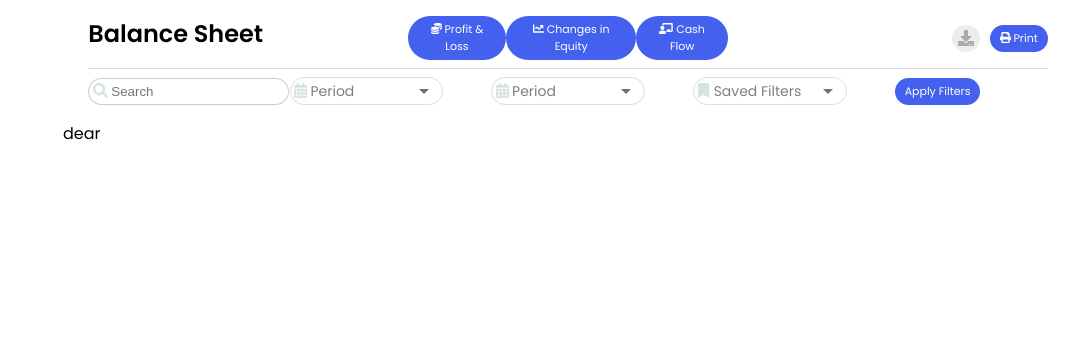
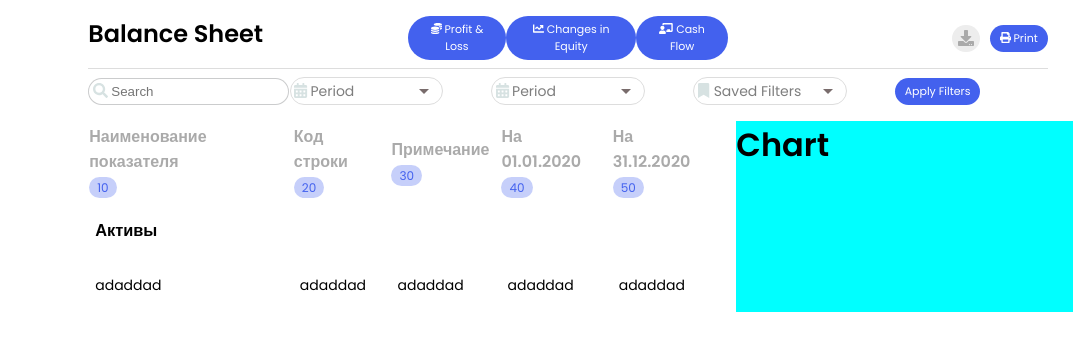
Before and after one commit to ulugbek-code/bspace, a Vue app: page /balanceSheet in a window 1280 px wide. Shown: the top 350 px of the page, without its empty margins (207-1280 px from the left). Built offline with nearby package versions, Linux system fonts and the light colour scheme.

Commit message:
creating sheet table

```diff
--- /dev/null
+++ b/src/components/balanceSheet/SheetChart.vue
@@ -0,0 +1,12 @@
+<template>
+  <div class="box-chart">
+    <h1>Chart</h1>
+  </div>
+</template>
+
+<style scoped>
+.box-chart {
+  flex: 1;
+  background: aqua;
+}
+</style>
--- /dev/null
+++ b/src/components/balanceSheet/SheetTable.vue
@@ -0,0 +1,72 @@
+<template>
+  <div class="box-table">
+    <table>
+      <tr>
+        <th>
+          Наименование показателя<br />
+          <span>10</span>
+        </th>
+        <th>
+          Код строки<br />
+          <span>20</span>
+        </th>
+        <th>
+          Примечание<br />
+          <span>30</span>
+        </th>
+        <th>
+          На 01.01.2020<br />
+          <span>40</span>
+        </th>
+        <th>
+          На 31.12.2020<br />
+          <span>50</span>
+        </th>
+      </tr>
+      <tr>
+        <td><h3>Активы</h3></td>
+      </tr>
+      <tr>
+        <td>adaddad</td>
+        <td>adaddad</td>
+        <td>adaddad</td>
+        <td>adaddad</td>
+        <td>adaddad</td>
+      </tr>
+    </table>
+  </div>
+</template>
+
+<style scoped>
+.box-table {
+  flex: 2;
+  width: 100%;
+  /* background: rgba(221, 221, 221, 0.3); */
+  /* background: blue; */
+}
+table {
+  width: 94%;
+  margin: 0 auto;
+  border-collapse: collapse;
+  text-align: left;
+}
+
+th {
+  color: rgba(170, 170, 170, 1);
+  /* margin: 0 10px; */
+  padding: 3px 6px;
+}
+th span {
+  font-size: 12px;
+  font-weight: 400;
+  padding: 2px 8px;
+  color: rgba(67, 97, 238, 1);
+  background: rgba(67, 97, 238, 0.3);
+  border-radius: 12px;
+}
+td {
+  background: #fff;
+  font-size: 14px;
+  padding: 16px 12px;
+}
+</style>
--- a/src/components/balanceSheet/TableBalanceSheet.vue
+++ b/src/components/balanceSheet/TableBalanceSheet.vue
@@ -1,3 +1,25 @@
 <template>
-  dear
+  <div id="sheet-table-container">
+    <sheet-table></sheet-table>
+    <sheet-chart></sheet-chart>
+  </div>
 </template>
+
+<script>
+import SheetTable from './SheetTable.vue';
+import SheetChart from './SheetChart.vue';
+
+export default {
+  components: {
+    SheetTable,
+    SheetChart
+  }
+};
+</script>
+
+<style scoped>
+#sheet-table-container {
+  width: 100%;
+  display: flex;
+}
+</style>
```
